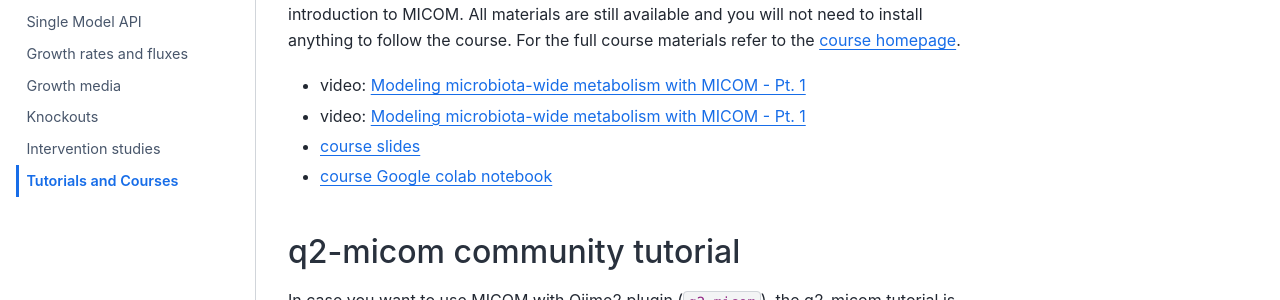
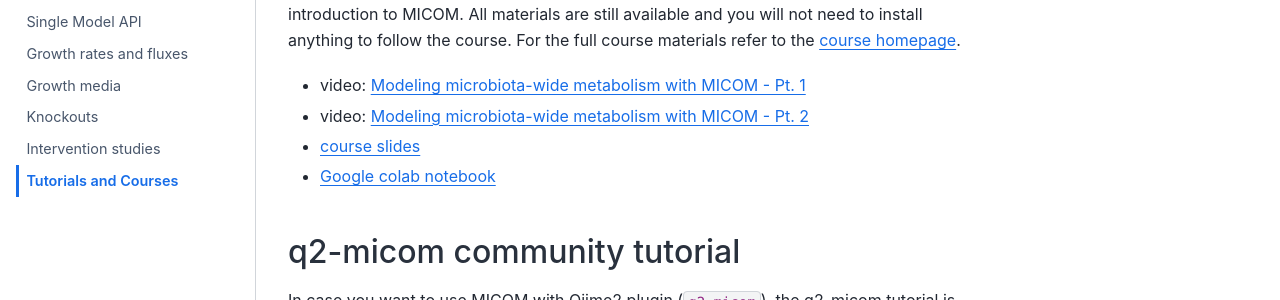
Before and after one commit to micom-dev/micom, a Sphinx documentation site: the page built from docs/source/tutorials.md, in a window 1280 px wide. Shown: the part 321-621 px from the top of the page. Built offline with Sphinx 7.4.7 and the Sphinx Book theme 1.1.4, drawn with Linux system fonts in a browser that asks for light colours; pages that are not in the unit, such as notebooks, are missing from menus.

Commit message:
fix typo

```diff
--- a/docs/source/tutorials.md
+++ b/docs/source/tutorials.md
@@ -10,9 +10,9 @@ will not need to install anything to follow the course. For the full course mate
 refer to the [course homepage](https://isbscience.org/microbiome2020/).
 
 - video: [Modeling microbiota-wide metabolism with MICOM - Pt. 1](https://youtu.be/63PnJwixXGc)
-- video: [Modeling microbiota-wide metabolism with MICOM - Pt. 1](https://youtu.be/GfaglaE1br0)
+- video: [Modeling microbiota-wide metabolism with MICOM - Pt. 2](https://youtu.be/GfaglaE1br0)
 - [course slides](https://gibbons-lab.github.io/isb_course_2020/micom/)
-- [course Google colab notebook](https://colab.research.google.com/github/Gibbons-Lab/isb_course_2020/blob/master/micom.ipynb)
+- [Google colab notebook](https://colab.research.google.com/github/Gibbons-Lab/isb_course_2020/blob/master/micom.ipynb)
 
 ### q2-micom community tutorial
 
```
